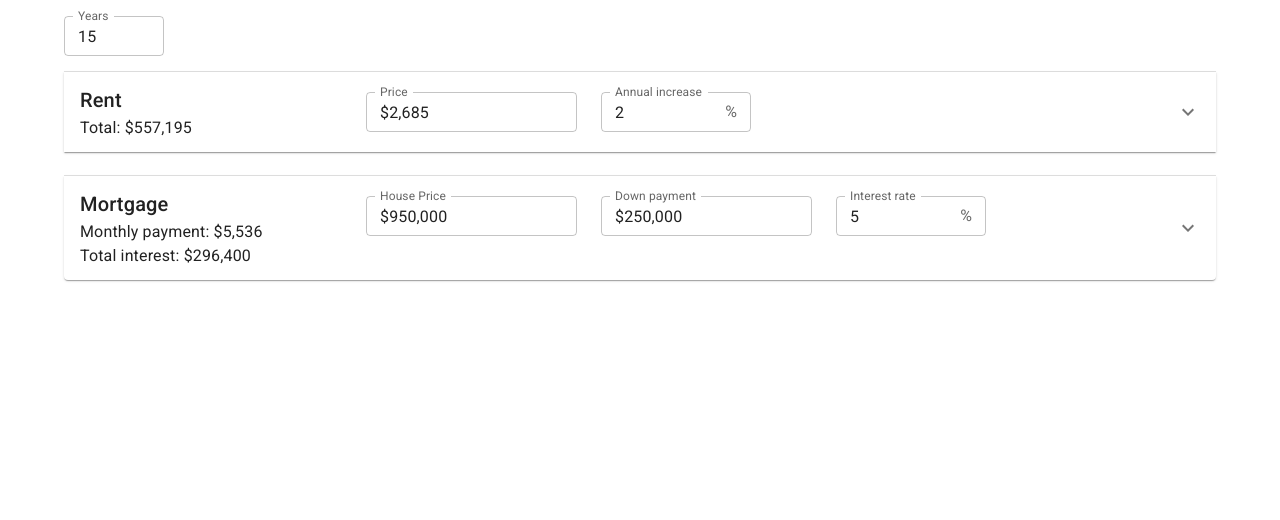
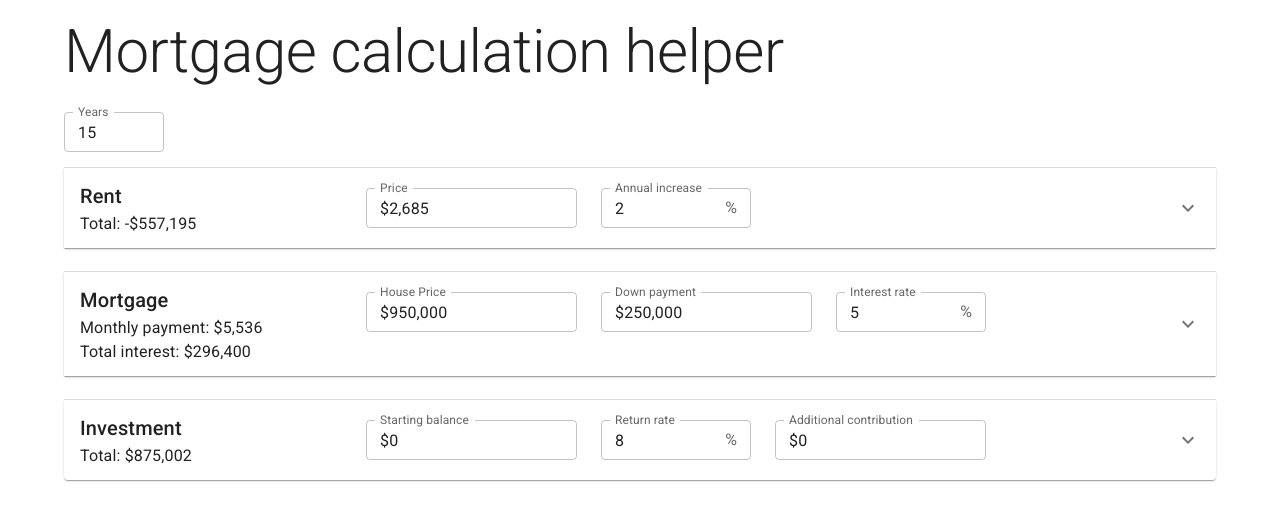
Before and after one commit to nikuz/mortgage, a React (Create React App) app: page / in a window 1280 px wide. Shown: the top 520 px of the page. Built offline with nearby package versions, Linux system fonts and the light colour scheme.

Commit message:
add investment component

```diff
--- a/src/App.tsx
+++ b/src/App.tsx
@@ -3,10 +3,16 @@ import {
     Container,
     Box,
     TextField,
+    Typography,
 } from '@mui/material';
-import { RentValues, MortgageValues } from './types';
+import {
+    RentValues,
+    MortgageValues,
+    InvestmentValues,
+} from './types';
 import RentComponent from './components/rent';
 import MortgageComponent from './components/mortgage';
+import InvestmentComponent from './components/investment';
 
 export default function App() {
     const [years, setYears] = useState(15);
@@ -19,9 +25,16 @@ export default function App() {
         downPayment: 250000,
         interestRate: 5,
     });
+    const [investmentValues, setInvestmentValues] = useState<InvestmentValues>({
+        startingAmount: 0,
+        returnRate: 8,
+    });
 
     return (
         <Container sx={{ p: 2 }}>
+            <Typography variant="h2" sx={{ mb: 3 }}>
+                Mortgage calculation helper
+            </Typography>
             <Box sx={{ mb: 2 }}>
                 <TextField
                     label="Years"
@@ -47,7 +60,16 @@ export default function App() {
             <MortgageComponent
                 years={years}
                 values={mortgageValues}
+                sx={{ mb: 3 }}
                 onValuesChange={setMortgageValues}
+            />
+
+            <InvestmentComponent
+                years={years}
+                values={investmentValues}
+                rentValues={rentValues}
+                mortgageValues={mortgageValues}
+                onValuesChange={setInvestmentValues}
             />
         </Container>
     );
--- /dev/null
+++ b/src/components/investment/Investment.tsx
@@ -0,0 +1,184 @@
+import React, { useState, useRef, useMemo, useCallback } from 'react';
+import {
+    Accordion,
+    AccordionSummary,
+    AccordionDetails,
+    Typography,
+    Table,
+    TableHead,
+    TableBody,
+    TableRow,
+    TableCell,
+    Grid,
+} from '@mui/material';
+import { SxProps } from '@mui/system';
+import ExpandMoreIcon from '@mui/icons-material/ExpandMore';
+import CurrencyField from '../currency-field';
+import PercentField from '../percent-field';
+import CurrencyValue from '../currency-value';
+import {
+    RentValues,
+    MortgageValues,
+    InvestmentValues,
+} from '../../types';
+import {
+    calculateCompoundPercents,
+    calculateCompoundPercentsWithContributions,
+    calculateMortgagePayment,
+} from '../../tools';
+
+interface Props {
+    years: number,
+    values: InvestmentValues,
+    rentValues: RentValues,
+    mortgageValues: MortgageValues,
+    sx?: SxProps,
+    onValuesChange: (value: InvestmentValues) => void,
+}
+
+export default function InvestmentComponent(props: Props) {
+    const {
+        years,
+        values,
+        rentValues,
+        mortgageValues,
+        sx,
+        onValuesChange,
+    } = props;
+    const [expanded, setExpanded] = useState(false);
+    const [additionalContribution, setAdditionalContribution] = useState(0);
+    const fieldFocusState = useRef<boolean>(false);
+    const mortgageMonthlyPayment = useMemo(() => calculateMortgagePayment({
+        ...mortgageValues,
+        years,
+    }), [mortgageValues, years]);
+
+    const calculateInvestmentBalance = useCallback((years: number) => {
+        let result = values.startingAmount;
+        for (let i = 0; i < years; i++) {
+            const rent = calculateCompoundPercents({
+                value: rentValues.price,
+                percent: rentValues.annualIncrease,
+                years: i,
+            });
+            const remainingForInvestment = mortgageMonthlyPayment - rent;
+            result = calculateCompoundPercentsWithContributions({
+                value: result,
+                percent: values.returnRate,
+                years: 1,
+                contribution: Math.max(remainingForInvestment, 0) + additionalContribution,
+            });
+        }
+        return result;
+    }, [rentValues, values, mortgageMonthlyPayment, additionalContribution]);
+
+    const accordionClickHandler = useCallback(() => {
+        if (!fieldFocusState.current) {
+            setExpanded(!expanded);
+        }
+    }, [expanded]);
+
+    return (
+        <Accordion expanded={expanded} sx={sx}>
+            <AccordionSummary
+                expandIcon={<ExpandMoreIcon />}
+                onClick={accordionClickHandler}
+            >
+                <Grid container spacing={2}>
+                    <Grid item xs={12} sm={3}>
+                        <Typography variant="h6" sx={{ mr: 2 }}>Investment</Typography>
+                        <Typography>
+                            Total:&nbsp;
+                            <CurrencyValue value={calculateInvestmentBalance(years)} />
+                        </Typography>
+                    </Grid>
+                    <Grid item xs={12} sm={8}>
+                        <CurrencyField
+                            label="Starting balance"
+                            value={values.startingAmount}
+                            sx={{ m: 1, mr: 2 }}
+                            onFocus={() => {
+                                fieldFocusState.current = true;
+                            }}
+                            onBlur={() => {
+                                fieldFocusState.current = false;
+                            }}
+                            onChange={(value: number) => {
+                                onValuesChange({
+                                    ...values,
+                                    startingAmount: value,
+                                });
+                            }}
+                        />
+                        <PercentField
+                            label="Return rate"
+                            value={values.returnRate}
+                            sx={{ m: 1, mr: 2, minWidth: '150px' }}
+                            onFocus={() => {
+                                fieldFocusState.current = true;
+                            }}
+                            onBlur={() => {
+                                fieldFocusState.current = false;
+                            }}
+                            onChange={(value) => {
+                                onValuesChange({
+                                    ...values,
+                                    returnRate: value,
+                                });
+                            }}
+                        />
+                        <CurrencyField
+                            label="Additional contribution"
+                            value={additionalContribution}
+                            sx={{ m: 1, mr: 2 }}
+                            onFocus={() => {
+                                fieldFocusState.current = true;
+                            }}
+                            onBlur={() => {
+                                fieldFocusState.current = false;
+                            }}
+                            onChange={setAdditionalContribution}
+                        />
+                    </Grid>
+                </Grid>
+            </AccordionSummary>
+            <AccordionDetails>
+                <Table size="small">
+                    <TableHead>
+                        <TableRow>
+                            <TableCell>Year</TableCell>
+                            <TableCell align="right">Contribution</TableCell>
+                            <TableCell align="right">Balance</TableCell>
+                        </TableRow>
+                    </TableHead>
+                    <TableBody>
+                        {[...Array(years)].map((item, key) => {
+                            const rent = calculateCompoundPercents({
+                                value: rentValues.price,
+                                percent: rentValues.annualIncrease,
+                                years: key,
+                            });
+                            const remainingForInvestment = Math.max(mortgageMonthlyPayment - rent, 0);
+
+                            return (
+                                <TableRow key={key} >
+                                    <TableCell>
+                                        <Typography sx={{ mr: 5 }} color="grey">
+                                            {new Date().getFullYear() + key}
+                                        </Typography>
+                                    </TableCell>
+                                    <TableCell align="right">
+                                        <CurrencyValue value={remainingForInvestment} />
+                                    </TableCell>
+                                    <TableCell align="right">
+                                        <CurrencyValue value={calculateInvestmentBalance(key + 1)} />
+                                    </TableCell>
+                                </TableRow>
+                            );
+                        })}
+                    </TableBody>
+                </Table>
+            </AccordionDetails>
+        </Accordion>
+    );
+}
--- /dev/null
+++ b/src/components/investment/index.ts
@@ -0,0 +1 @@
+export { default } from './Investment';
--- a/src/components/mortgage/Mortgage.tsx
+++ b/src/components/mortgage/Mortgage.tsx
@@ -18,8 +18,8 @@ import PercentField from '../percent-field';
 import CurrencyValue from '../currency-value';
 import { MortgageValues } from '../../types';
 import {
-    calculateComplexPercents,
-    calculateComplexPercentsSum,
+    calculateCompoundPercents,
+    calculateCompoundPercentsSum,
     calculateMortgagePayment,
 } from '../../tools';
 
@@ -52,12 +52,12 @@ export default function MortgageComponent(props: Props) {
     const interest = useMemo(() => (
         monthlyPayment * 12 * years - (values.housePrice - values.downPayment)
     ), [values, years, monthlyPayment]);
-    const totalStrata = useMemo(() => calculateComplexPercentsSum({
+    const totalStrata = useMemo(() => calculateCompoundPercentsSum({
         value: strata * 12,
         percent: strataAnnualIncrease,
         years: years,
     }), [strata, strataAnnualIncrease, years]);
-    const totalTaxes = useMemo(() => calculateComplexPercentsSum({
+    const totalTaxes = useMemo(() => calculateCompoundPercentsSum({
         value: taxes,
         percent: taxesAnnualIncrease,
         years: years,
@@ -65,7 +65,7 @@ export default function MortgageComponent(props: Props) {
     const totalHouseMaintenance = useMemo(() => {
         let result = 0;
         for (let i = 0; i < years; i++) {
-            const housePrice = calculateComplexPercents({
+            const housePrice = calculateCompoundPercents({
                 value: values.housePrice,
                 percent: housePriceAnnualIncrease,
                 years: i,
@@ -74,7 +74,7 @@ export default function MortgageComponent(props: Props) {
         }
         return result;
     }, [houseMaintenance, housePriceAnnualIncrease, values, years]);
-    const finalHousePrice = useMemo(() => calculateComplexPercents({
+    const finalHousePrice = useMemo(() => calculateCompoundPercents({
         value: values.housePrice,
         percent: housePriceAnnualIncrease,
         years: years,
--- a/src/components/rent/Rent.tsx
+++ b/src/components/rent/Rent.tsx
@@ -18,8 +18,8 @@ import PercentField from '../percent-field';
 import CurrencyValue from '../currency-value';
 import { RentValues } from '../../types';
 import {
-    calculateComplexPercents,
-    calculateComplexPercentsSum,
+    calculateCompoundPercents,
+    calculateCompoundPercentsSum,
 } from '../../tools';
 
 interface Props {
@@ -57,7 +57,7 @@ export default function RentComponent(props: Props) {
                         <Typography>
                             Total:&nbsp;
                             <CurrencyValue
-                                value={calculateComplexPercentsSum({
+                                value={-calculateCompoundPercentsSum({
                                     value: values.price * 12,
                                     percent: values.annualIncrease,
                                     years,
@@ -76,10 +76,10 @@ export default function RentComponent(props: Props) {
                             onBlur={() => {
                                 fieldFocusState.current = false;
                             }}
-                            onChange={(newPrice: number) => {
+                            onChange={(value: number) => {
                                 onValuesChange({
                                     ...values,
-                                    price: newPrice,
+                                    price: value,
                                 });
                             }}
                         />
@@ -122,7 +122,7 @@ export default function RentComponent(props: Props) {
                                 </TableCell>
                                 <TableCell align="right">
                                     <CurrencyValue
-                                        value={calculateComplexPercents({
+                                        value={calculateCompoundPercents({
                                             value: values.price,
                                             percent: values.annualIncrease,
                                             years: key,
@@ -131,7 +131,7 @@ export default function RentComponent(props: Props) {
                                 </TableCell>
                                 <TableCell align="right">
                                     <CurrencyValue
-                                        value={calculateComplexPercents({
+                                        value={calculateCompoundPercents({
                                             value: values.price * 12,
                                             percent: values.annualIncrease,
                                             years: key,
--- a/src/tools/index.ts
+++ b/src/tools/index.ts
@@ -1,4 +1,4 @@
-export function calculateComplexPercents(props: {
+export function calculateCompoundPercents(props: {
     value: number,
     percent: number,
     years: number,
@@ -12,7 +12,7 @@ export function calculateComplexPercents(props: {
     return Math.round(result);
 }
 
-export function calculateComplexPercentsSum(props: {
+export function calculateCompoundPercentsSum(props: {
     value: number,
     percent: number,
     years: number,
@@ -20,7 +20,7 @@ export function calculateComplexPercentsSum(props: {
     let result = 0;
 
     for (let i = 0; i < props.years; i++) {
-        result += calculateComplexPercents({
+        result += calculateCompoundPercents({
             value: props.value,
             percent: props.percent,
             years: i,
@@ -45,3 +45,23 @@ export function calculateMortgagePayment(props: {
 
     return loan * (top / bottom);
 }
+
+export function calculateCompoundPercentsWithContributions(props: {
+    value: number,
+    percent: number,
+    years: number,
+    contribution: number,
+}) {
+    let result = props.value;
+    const monthPerYear = 12;
+    const monthlyPercent = props.percent / monthPerYear;
+
+    for (let i = 0; i < props.years; i++) {
+        for (let j = 0; j < monthPerYear; j++) {
+            const monthlyInterest = result * (monthlyPercent / 100);
+            result = result + monthlyInterest + props.contribution;
+        }
+    }
+
+    return Math.round(result);
+}
--- a/src/types/index.ts
+++ b/src/types/index.ts
@@ -8,3 +8,8 @@ export interface MortgageValues {
     downPayment: number,
     interestRate: number,
 }
+
+export interface InvestmentValues {
+    startingAmount: number,
+    returnRate: number,
+}
```
